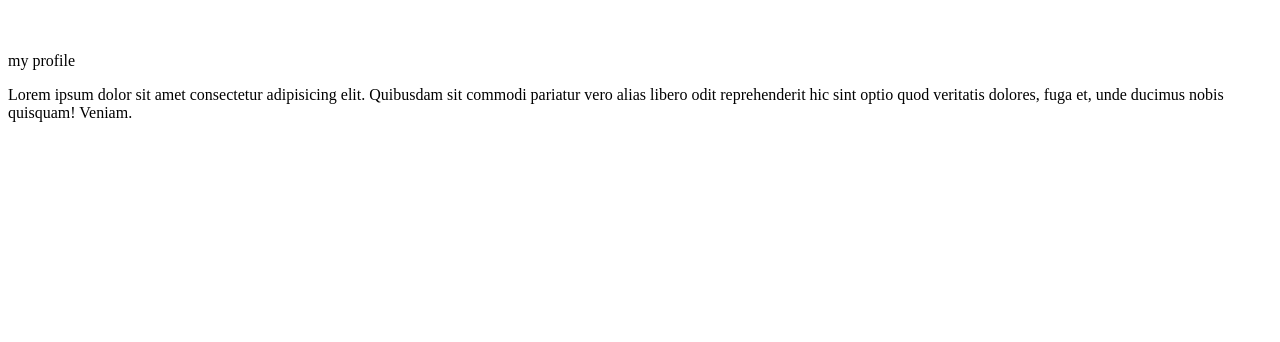
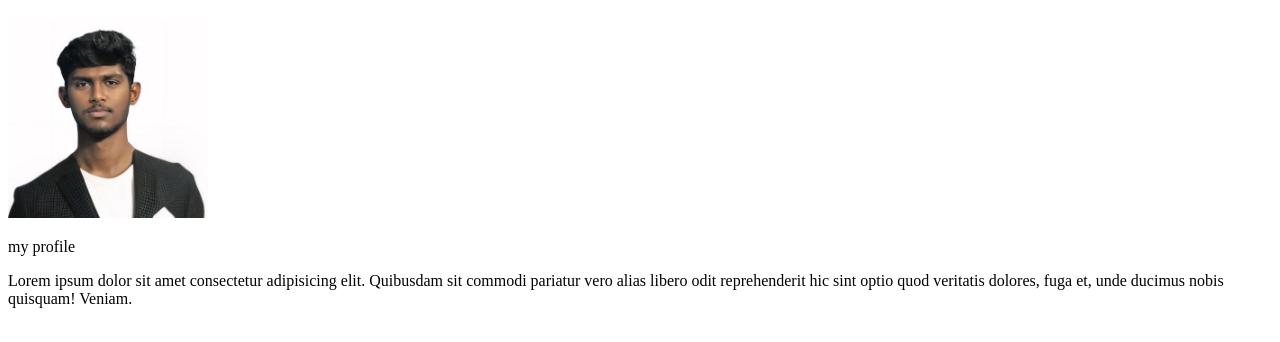
Before and after one commit to elangokumar8031/first-project, a plain HTML site: page index.html in a window 1280 px wide. Shown: the part 120-462 px from the top of the page. Drawn offline with Linux system fonts and the light colour scheme.

Commit message:
added my photo

```diff
--- a/index.html
+++ b/index.html
@@ -9,7 +9,7 @@
 <body>
     <h1>elango</h1>
     <h1>new name</h1>
-    <img width="200px" src="download.jpeg" alt="">
+    <img width="200px" src="elango.jpg" alt="">
     <p>my profile
 
     </p>
```
Also changed, not shown: elango.jpg (added).
